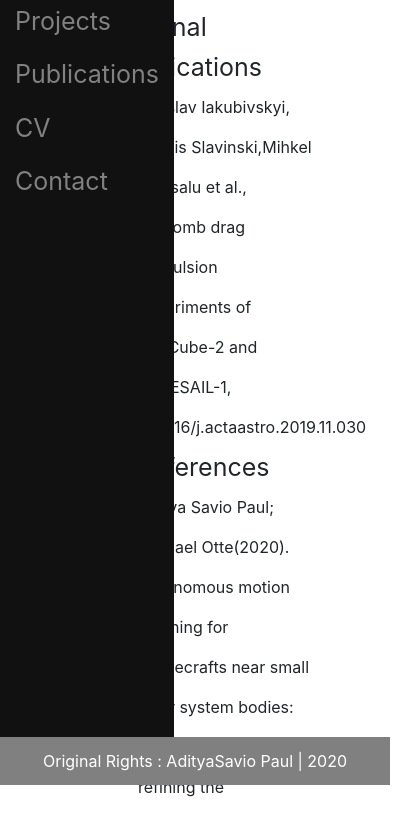
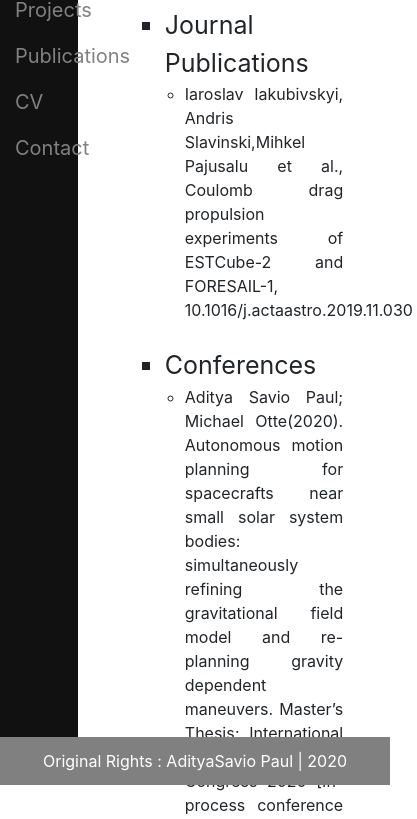
Before and after one commit to adityasaviopaul/adityasaviopaul, a plain HTML site: page publications.html in a window 390 px wide. Shown: the part 59-878 px from the top of the page, 417 px wide, since content can reach past the window. Drawn offline with nearby package versions, Linux system fonts and the light colour scheme.

Commit message:
side panel fixes

```diff
--- a/page-style.css
+++ b/page-style.css
@@ -1,7 +1,10 @@
 .ULStyleSquareBullet{
   list-style-type:square;
   font-size:25px;
-  line-height:40px;
+}
+
+.ULStyleSquareBullet li {
+  margin-bottom: 25px;
 }
 
 .ULStyleSquareEmptyCircle{
@@ -32,3 +35,16 @@
 .w-60 {
   width: 60%;
 }
+
+.ml-15 {
+  margin-left: 15%;
+}
+
+@media only screen and (max-width: 768px) {
+  .ml-15 {
+    margin-left: 20%;
+  }
+  .w-60 {
+    width: 70%;
+  }
+}
--- a/publications.html
+++ b/publications.html
@@ -9,7 +9,7 @@
     integrity="sha384-Vkoo8x4CGsO3+Hhxv8T/Q5PaXtkKtu6ug5TOeNV6gBiFeWPGFN9MuhOf23Q9Ifjh" crossorigin="anonymous">
 </head>
 
-<body class="">
+<body>
   <div class="d-flex pb-50">
     <div class="sidenav">
       <a href="index.html">About</a>
@@ -19,63 +19,71 @@
       <a href="contact.html">Contact</a>
     </div>
 
+    <div class="ml-15">
       <div class="w-60 m-auto">
         <h1 class="text-center">PUBLICATIONS</h1>
-      <div class="para-container">
-        <ul class="ULStyleSquareBullet" class="justify">
-          <li>Journal Publications</li>
+        <div class="para-container text-justify">
+          <ul class="ULStyleSquareBullet">
+            <li>Journal Publications
               <ul class="ULStyleSquareEmptyCircle">
-            <li> Iaroslav Iakubivskyi, Andris Slavinski,Mihkel Pajusalu et al., Coulomb drag propulsion experiments of
+                <li> Iaroslav Iakubivskyi, Andris Slavinski,Mihkel Pajusalu et al., Coulomb drag propulsion experiments
+                  of
                   ESTCube-2 and FORESAIL-1, 10.1016/j.actaastro.2019.11.030
                 </li>
               </ul>
+            </li>
 
-          <li>Conferences</li>
+            <li>Conferences
               <ul class="ULStyleSquareEmptyCircle">
                 <li>Aditya Savio Paul; Michael Otte(2020). Autonomous motion planning for spacecrafts near small solar
                   system
-              bodies: simultaneously refining the gravitational field model and re-planning gravity dependent maneuvers.
+                  bodies: simultaneously refining the gravitational field model and re-planning gravity dependent
+                  maneuvers.
                   Master’s Thesis; International Astronautical Congress 2020 [In-process conference proceeding]</li>
+              </ul>
+            </li>
 
-          </ul>
-
-          <li>Technical Reports and Poster Presentations</li>
+            <li>Technical Reports and Poster Presentations
               <ul class="ULStyleSquareEmptyCircle">
                 <li>Aditya Savio Paul, Mohd Usman, Oleksandar Sizonyuk, Empowering the Gifted : International gesture
                   recognition; Poster Presentation. University of Tartu, Estonia (2018)</li>
-            <li>Aditya Savio Paul, Quazi Saimoon Islam, Martin Tammvee; Goal-Line Technology, Video Assisted Referee,
+                <li>Aditya Savio Paul, Quazi Saimoon Islam, Martin Tammvee; Goal-Line Technology, Video Assisted
+                  Referee,
                   Poster Presentation, University of Tartu, Estonia(2019)</li>
                 <li>Aditya Savio Paul, Sensor Data Acquisition and Analysis : Conceptualization of Internet of Things;
                   Technical Report, University of Tartu(2019)</li>
                 <li>Aditya Savio Paul, Data Packet Trans-receiving using lime mini software defined radio, Tartu
                   Observatory,
                   University of Tartu,Estonia(July 2019)</li>
-            <li>Aditya Savio Paul, Michael Otte; Kinodynamic Path planning for spacecrafts;Poster Presentation, Finnish
+                <li>Aditya Savio Paul, Michael Otte; Kinodynamic Path planning for spacecrafts;Poster Presentation,
+                  Finnish
                   Space Workshop, University of Aalto, Finland (January 2020)</li>
                 <li>Aditya Savio Paul, Kinodyanmic Motion Planning for Spacecraft systems; University of Tartu,
                   Estonia(January 2020)</li>
+              </ul>
+            </li>
 
-
-          </ul>
-
-          <li>Master's Thesis</li>
+            <li>Master's Thesis
               <ul class="ULStyleSquareEmptyCircle">
                 <li>Aditya Savio Paul; Michael Otte(2020). Autonomous motion planning for spacecrafts near small solar
                   system
-              bodies: simultaneously refining the gravitational field model and re-planning gravity dependent maneuvers.
+                  bodies: simultaneously refining the gravitational field model and re-planning gravity dependent
+                  maneuvers.
                   Master’s Thesis; International Astronautical Congress 2020 [In-process conference proceeding]</li>
+              </ul>
+            </li>
 
-          </ul>
-          <li>Bachelor's Thesis</li>
+            <li>Bachelor's Thesis
               <ul class="ULStyleSquareEmptyCircle">
-            <li>Aditya Savio Paul, Prototyping of Mars Rover Rocker Bogie Mechanism; Bachelor’s Thesis, University of
+                <li>Aditya Savio Paul, Prototyping of Mars Rover Rocker Bogie Mechanism; Bachelor’s Thesis, University
+                  of
                   Petroleum and Energy Studies,India (2017).</li>
               </ul>
-
+            </li>
           </ul>
         </div>
       </div>
-
+    </div>
   </div>
 
   <div class="footer text-center text-white">
--- a/vertical-menu.css
+++ b/vertical-menu.css
@@ -4,6 +4,7 @@
   position: fixed;
   left: 0;
   height: 100vh;
+  width: 15%;
 }
 
 /* The navigation menu links */
@@ -19,3 +20,12 @@
   color: #f1f1f1;
   text-decoration: none;
 }
+
+@media only screen and (max-width: 768px) {
+  .sidenav {
+    width: 20%;
+  }
+  .sidenav a {
+    font-size: 20px;
+  }
+}
```
Also changed, not shown: contact.html (+5 -2 lines), index.html (+4 -2 lines), projects.html (+2 -0 lines). Lines whose indentation alone changed are shown as unchanged.
